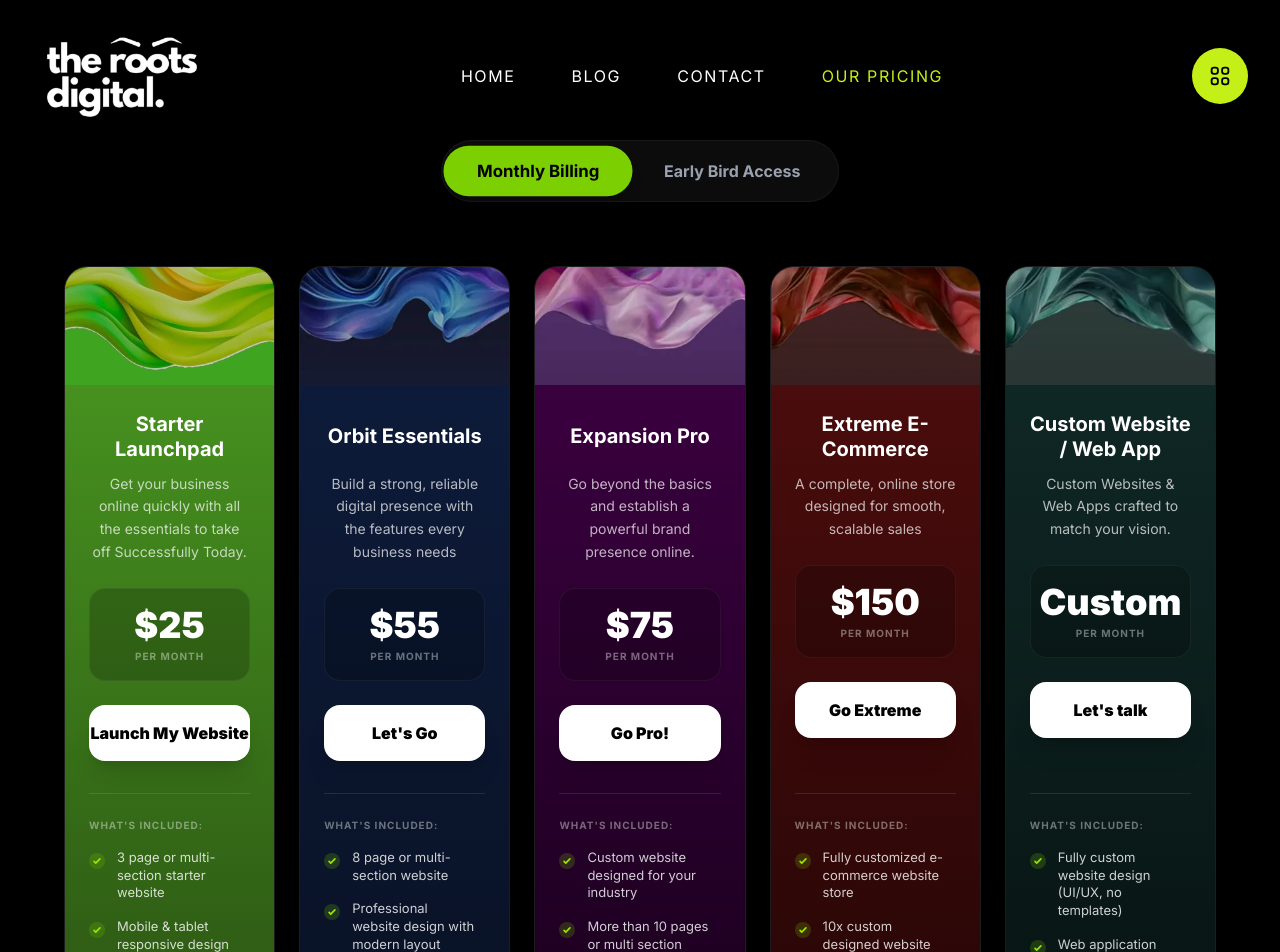
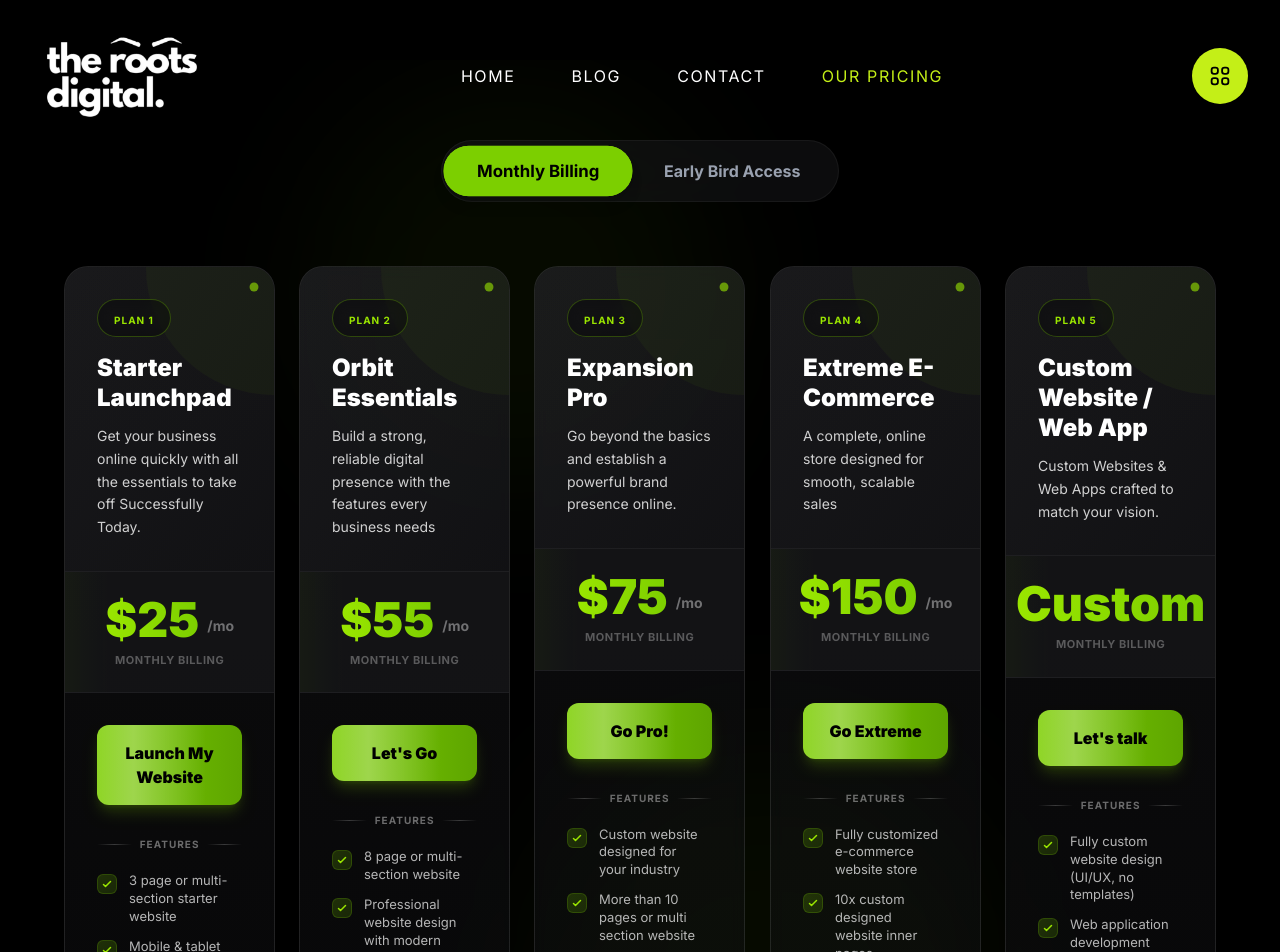
Before and after one commit to Thelastcodecom/therootsdigital, a Next.js app: page /our-pricing in a window 1280 px wide. Shown: the top 952 px of the page. Built offline with nearby package versions, Linux system fonts and the light colour scheme.

Commit message:
Subscription card changed

```diff
--- a/src/components/SubscriptionsSection.tsx
+++ b/src/components/SubscriptionsSection.tsx
@@ -1,15 +1,13 @@
 "use client";
 
-import  { useState } from "react";
+import { useState } from "react";
 import { motion } from "framer-motion";
-import SubscriptionPopup from "@/components/SubscriptionForm";
+import SubscriptionPopup from "./SubscriptionForm";
 
 interface Plan {
   id: number;
   title: string;
   description: string;
-  color: string;
-  image: string;
   features: string[];
 }
 
@@ -29,8 +27,6 @@ const plans: Plan[] = [
     title: "Starter Launchpad",
     description:
       "Get your business online quickly with all the essentials to take off Successfully Today.",
-    color: "from-[#46911F] to-[#2A5212]",
-    image: "/images/subscription-images/1.jpg",
     features: [
       "3 page or multi-section starter website",
       "Mobile & tablet responsive design",
@@ -53,8 +49,6 @@ const plans: Plan[] = [
     title: "Orbit Essentials",
     description:
       "Build a strong, reliable digital presence with the features every business needs",
-    color: "from-[#0D1B3A] to-[#091123]",
-    image: "/images/subscription-images/2.webp",
     features: [
       "8 page or multi-section website",
       "Professional website design with modern layout",
@@ -75,8 +69,6 @@ const plans: Plan[] = [
     title: "Expansion Pro",
     description:
       "Go beyond the basics and establish a powerful brand presence online.",
-    color: "from-[#3A003F] to-[#19001C]",
-    image: "/images/subscription-images/3.webp",
     features: [
       "Custom website designed for your industry",
       "More than 10 pages or multi section website",
@@ -99,8 +91,6 @@ const plans: Plan[] = [
     id: 4,
     title: "Extreme E-Commerce",
     description: "A complete, online store designed for smooth, scalable sales",
-    color: "from-[#4A0C0C] to-[#260606]",
-    image: "/images/subscription-images/4.webp",
     features: [
       "Fully customized e-commerce website store",
       "10x custom designed website inner pages",
@@ -129,8 +119,6 @@ const plans: Plan[] = [
     id: 5,
     title: "Custom Website / Web App",
     description: "Custom Websites & Web Apps crafted to match your vision.",
-    color: "from-[#0F2725] to-[#071312]",
-    image: "/images/subscription-images/5.webp",
     features: [
       "Fully custom website design (UI/UX, no templates)",
       "Web application development (dashboards, booking systems, CRMs, etc.)",
@@ -176,9 +164,36 @@ const PricingSection = () => {
   const [isPopupOpen, setIsPopupOpen] = useState(false);
   const [selectedPlan, setSelectedPlan] = useState<PopupPlan | null>(null);
 
+  return (
+    <section className="w-full bg-black py-20 text-white overflow-hidden mt-15 relative">
+      {/* Animated Background Elements */}
+      <div className="absolute inset-0 overflow-hidden pointer-events-none">
+        <motion.div
+          className="absolute top-0 left-1/4 w-96 h-96 bg-lime-500/5 rounded-full blur-3xl"
+          animate={{
+            y: [0, 100, 0],
+            scale: [1, 1.2, 1],
+          }}
+          transition={{
+            duration: 8,
+            repeat: Infinity,
+            ease: "easeInOut",
+          }}
+        />
+        <motion.div
+          className="absolute bottom-0 right-1/4 w-96 h-96 bg-lime-500/5 rounded-full blur-3xl"
+          animate={{
+            y: [0, -100, 0],
+            scale: [1, 1.3, 1],
+          }}
+          transition={{
+            duration: 10,
+            repeat: Infinity,
+            ease: "easeInOut",
+          }}
+        />
+      </div>
 
-  return (
-    <section className="w-full bg-black py-20 text-white overflow-hidden mt-15">
       <style>{`
         .custom-scrollbar::-webkit-scrollbar {
           width: 4px;
@@ -194,32 +209,64 @@ const [selectedPlan, setSelectedPlan] = useState<PopupPlan | null>(null);
         .custom-scrollbar::-webkit-scrollbar-thumb:hover {
           background: rgba(163, 230, 53, 0.6);
         }
+
+        @keyframes shimmer {
+          0% {
+            background-position: -1000px 0;
+          }
+          100% {
+            background-position: 1000px 0;
+          }
+        }
+
+        .shimmer {
+          background: linear-gradient(
+            90deg,
+            transparent 0%,
+            rgba(163, 230, 53, 0.1) 50%,
+            transparent 100%
+          );
+          background-size: 1000px 100%;
+          animation: shimmer 3s infinite;
+        }
       `}</style>
 
-      <div className="w-full px-4 xl:px-16 2xl:px-24">
+      <div className="w-full px-4 xl:px-16 2xl:px-24 relative z-10">
         {/* Tabs */}
-        <div className="flex justify-center mb-16">
-          <div className="bg-zinc-900/50 p-1.5 rounded-full flex gap-1 border border-white/5">
+        <motion.div
+          initial={{ opacity: 0, y: -20 }}
+          animate={{ opacity: 1, y: 0 }}
+          transition={{ duration: 0.4, ease: "easeOut" }}
+          className="flex justify-center mb-16"
+        >
+          <div className="bg-zinc-900/50 p-1.5 rounded-full flex gap-1 border border-white/5 backdrop-blur-xl">
             {(["monthly", "early"] as const).map((t) => (
               <button
                 key={t}
                 onClick={() => setTab(t)}
-                className={`px-8 py-3 rounded-full font-bold transition-all duration-300 md:whitespace-nowrap
+                className={`px-8 py-3 rounded-full font-bold transition-all duration-150 ease-out md:whitespace-nowrap relative overflow-hidden
                   ${
                     tab === t
                       ? "bg-lime-500 text-black shadow-lg scale-105"
                       : "text-gray-400 hover:text-white"
                   }`}
               >
+                {tab === t && (
+                  <motion.div
+                    layoutId="activeTab"
+                    className="absolute inset-0 bg-lime-500 -z-10"
+                    transition={{ duration: 0.2, ease: "easeOut" }}
+                  />
+                )}
                 {t === "monthly" ? "Monthly Billing" : "Early Bird Access"}
               </button>
             ))}
           </div>
-        </div>
+        </motion.div>
 
         {/* Cards Grid */}
         <div className="grid gap-6 lg:gap-4 xl:gap-6 xl:grid-cols-5 lg:grid-cols-3 md:grid-cols-2 grid-cols-1 items-stretch">
-          {plans.map((plan) => {
+          {plans.map((plan, index) => {
             const activePricing = pricing[plan.id][tab];
 
             return (
@@ -227,42 +274,135 @@ const [selectedPlan, setSelectedPlan] = useState<PopupPlan | null>(null);
                 key={plan.id}
                 initial={{ opacity: 0, y: 40 }}
                 whileInView={{ opacity: 1, y: 0 }}
-                viewport={{ once: true, amount: 0.1 }}
-                transition={{ duration: 0.6, delay: plan.id * 0.1 }}
-                className="group flex flex-col h-full rounded-3xl overflow-hidden border border-white/10 bg-zinc-900/20 transition-all duration-500 hover:border-lime-500/40 hover:shadow-[0_20px_40px_-15px_rgba(163,230,53,0.15)]"
+                viewport={{ once: true, amount: 0.2 }}
+                transition={{
+                  duration: 0.4,
+                  delay: index * 0.05,
+                  ease: [0.22, 1, 0.36, 1]
+                }}
+                whileHover={{ scale: 1.015, y: -4 }}
+                className="group flex flex-col h-full rounded-3xl overflow-hidden border border-white/10 bg-gradient-to-b from-zinc-900/50 to-zinc-900/30 backdrop-blur-sm transition-all duration-100 ease-out hover:border-lime-500/50 hover:shadow-[0_20px_80px_-15px_rgba(163,230,53,0.4)] relative will-change-transform"
               >
-                {/* Image Container - Adjusted aspect and object position */}
-                <div className="relative aspect-video w-full overflow-hidden bg-zinc-800">
-                  <img
-                    src={plan.image}
-                    alt={plan.title}
-                    className={`w-full h-full object-cover object-top transition-all duration-1000 group-hover:scale-110 `}
+                {/* Animated border glow */}
+                <div className="absolute inset-0 rounded-3xl opacity-0 group-hover:opacity-100 transition-opacity duration-150 ease-out pointer-events-none">
+                  <div className="absolute inset-0 rounded-3xl bg-gradient-to-r from-lime-500/20 via-lime-400/20 to-lime-500/20 shimmer" />
+                </div>
+
+                {/* Floating particles effect on hover */}
+                <div className="absolute inset-0 overflow-hidden pointer-events-none opacity-0 group-hover:opacity-100 transition-opacity duration-150 ease-out">
+                  {[...Array(3)].map((_, i) => (
+                    <motion.div
+                      key={i}
+                      className="absolute w-1 h-1 bg-lime-400 rounded-full"
+                      style={{
+                        left: `${20 + i * 30}%`,
+                        top: "100%",
+                      }}
+                      animate={{
+                        y: [0, -300],
+                        opacity: [0, 1, 0],
+                      }}
+                      transition={{
+                        duration: 2,
+                        delay: i * 0.3,
+                        repeat: Infinity,
+                        ease: "easeOut",
+                      }}
                     />
-                  <div className="absolute inset-0 bg-black/20 group-hover:bg-transparent transition-colors duration-500" />
+                  ))}
+                </div>
+
+                {/* Header Section */}
+                <div className="relative p-8 bg-gradient-to-br from-zinc-800/50 to-zinc-900/50 group-hover:from-zinc-800/70 group-hover:to-zinc-900/70 transition-all duration-150 ease-out">
+                  {/* Animated corner accent */}
+                  <div className="absolute top-0 right-0 w-32 h-32 bg-lime-500/5 rounded-bl-full transition-all duration-150 ease-out" />
+
+                  {/* Glowing orb */}
+                  <motion.div
+                    className="absolute top-4 right-4 w-2 h-2 bg-lime-400 rounded-full"
+                    animate={{
+                      scale: [1, 1.5, 1],
+                      opacity: [0.5, 1, 0.5],
+                    }}
+                    transition={{
+                      duration: 2,
+                      repeat: Infinity,
+                      ease: "easeInOut",
+                    }}
+                  />
+
+                  <div className="relative z-10">
+                    <motion.div
+                      initial={{ scale: 0 }}
+                      whileInView={{ scale: 1 }}
+                      transition={{ delay: 0.15 + index * 0.05, duration: 0.3, ease: "easeOut" }}
+                      className="inline-block px-4 py-1.5 bg-black/40 backdrop-blur-sm rounded-full border border-lime-500/30 mb-4"
+                    >
+                      <span className="text-[10px] uppercase tracking-widest font-bold text-lime-400">
+                        Plan {plan.id}
+                      </span>
+                    </motion.div>
+
+                    <motion.h3
+                      initial={{ opacity: 0, x: -10 }}
+                      whileInView={{ opacity: 1, x: 0 }}
+                      transition={{ delay: 0.2 + index * 0.05, duration: 0.3, ease: "easeOut" }}
+                      className="text-2xl font-black mb-3 leading-tight group-hover:text-lime-400 transition-colors duration-150 ease-out"
+                    >
+                      {plan.title}
+                    </motion.h3>
+
+                    <motion.p
+                      initial={{ opacity: 0 }}
+                      whileInView={{ opacity: 1 }}
+                      transition={{ delay: 0.25 + index * 0.05, duration: 0.3, ease: "easeOut" }}
+                      className="text-sm text-white/80 leading-relaxed"
+                    >
+                      {plan.description}
+                    </motion.p>
+                  </div>
+                </div>
+
+                {/* Pricing Section */}
+                <div className="px-8 py-6 bg-zinc-900/70 border-y border-white/5 relative overflow-hidden">
+                  {/* Animated background line */}
+                  <motion.div
+                    className="absolute inset-0 bg-gradient-to-r from-transparent via-lime-500/10 to-transparent"
+                    animate={{
+                      x: ["-100%", "100%"],
+                    }}
+                    transition={{
+                      duration: 3,
+                      repeat: Infinity,
+                      ease: "linear",
+                    }}
+                  />
+
+                  <div className="relative z-10 flex items-end justify-center gap-2">
+                    <motion.span
+                      key={`${plan.id}-${tab}`}
+                      initial={{ scale: 0.8, opacity: 0 }}
+                      animate={{ scale: 1, opacity: 1 }}
+                      transition={{ duration: 0.2, ease: "easeOut" }}
+                      className="text-5xl font-black bg-gradient-to-r from-lime-400 to-lime-500 bg-clip-text text-transparent"
+                    >
+                      {activePricing.price}
+                    </motion.span>
+                    {activePricing.price !== "Custom" && (
+                      <span className="text-white/40 text-sm font-bold mb-2">
+                        /{tab === "monthly" ? "mo" : "once"}
+                      </span>
+                    )}
+                  </div>
+                  <p className="text-center text-[11px] uppercase tracking-wider font-bold text-white/30 mt-2">
+                    {tab === "monthly" ? "Monthly Billing" : "One-Time Payment"}
+                  </p>
                 </div>
 
                 {/* Content Area */}
-                <div
-                  className={`flex flex-col flex-1 p-6 bg-gradient-to-b ${plan.color}`}
-                >
-                  <div className="flex-1">
-                    <h3 className="text-xl font-bold text-center mb-2 leading-tight min-h-[56px] flex items-center justify-center">
-                      {plan.title}
-                    </h3>
-                    <p className="text-center text-sm text-white/70 mb-6 leading-relaxed min-h-[60px]">
-                      {plan.description}
-                    </p>
-
-                    <div className="text-center mb-6 py-4 bg-black/20 rounded-2xl border border-white/5">
-                      <p className="text-4xl font-black mb-1">
-                        {activePricing.price}
-                      </p>
-                      <p className="text-[10px] uppercase tracking-widest font-bold text-white/40">
-                        {tab === "monthly" ? "Per Month" : "One-Time Offer"}
-                      </p>
-                    </div>
-
-                    <button
+                <div className="flex flex-col flex-1 p-8">
+                  {/* CTA Button */}
+                  <motion.button
                     onClick={() => {
                       setSelectedPlan({
                         ...plan,
@@ -271,26 +411,52 @@ const [selectedPlan, setSelectedPlan] = useState<PopupPlan | null>(null);
                       });
                       setIsPopupOpen(true);
                     }}
-                      className="w-full bg-white text-black hover:bg-lime-500 hover:scale-[1.02] active:scale-[0.98] font-black py-4 rounded-2xl transition-all duration-300 mb-8 shadow-xl"
+                    whileHover={{ scale: 1.03 }}
+                    whileTap={{ scale: 0.97 }}
+                    transition={{ duration: 0.1, ease: "easeOut" }}
+                    className="w-full bg-gradient-to-r from-lime-500 to-lime-600 hover:from-lime-400 hover:to-lime-500 text-black font-black py-4 rounded-xl transition-all duration-150 ease-out mb-8 shadow-lg shadow-lime-500/20 group-hover:shadow-lime-500/50 relative overflow-hidden"
                   >
-                      {activePricing.buttonText}
-                    </button>
+                    <motion.div
+                      className="absolute inset-0 bg-gradient-to-r from-white/0 via-white/30 to-white/0"
+                      animate={{
+                        x: ["-100%", "200%"],
+                      }}
+                      transition={{
+                        duration: 2,
+                        repeat: Infinity,
+                        repeatDelay: 1,
+                      }}
+                    />
+                    <span className="relative z-10">{activePricing.buttonText}</span>
+                  </motion.button>
+
+                  {/* Feature List */}
+                  <div className="flex-1">
+                    <div className="flex items-center gap-2 mb-5">
+                      <div className="h-px flex-1 bg-gradient-to-r from-transparent via-white/20 to-transparent"></div>
+                      <span className="text-[10px] uppercase tracking-widest font-bold text-white/40">
+                        Features
+                      </span>
+                      <div className="h-px flex-1 bg-gradient-to-r from-transparent via-white/20 to-transparent"></div>
                     </div>
 
-                  {/* Feature List */}
-                  <div className="border-t border-white/10 pt-6">
-                    <p className="text-[10px] uppercase tracking-widest font-bold text-white/40 mb-4">
-                      What&apos;s included:
-                    </p>
-                    <ul className="space-y-4 text-[13px] text-white/80 max-h-[220px] overflow-y-auto pr-2 custom-scrollbar">
+                    <ul className="space-y-3 text-[13px] text-white/70 max-h-[280px] overflow-y-auto pr-2 custom-scrollbar">
                       {plan.features.map((feature, i) => (
-                        <li
+                        <motion.li
                           key={i}
+                          initial={{ opacity: 0, x: -10 }}
+                          whileInView={{ opacity: 1, x: 0 }}
+                          viewport={{ once: true }}
+                          transition={{ delay: i * 0.02, duration: 0.2, ease: "easeOut" }}
                           className="flex gap-3 items-start leading-snug group/item"
                         >
-                          <div className="mt-1 w-4 h-4 rounded-full bg-lime-500/20 flex items-center justify-center flex-shrink-0 group-hover/item:bg-lime-500/40 transition-colors">
+                          <motion.div
+                            whileHover={{ rotate: 360, scale: 1.15 }}
+                            transition={{ duration: 0.3, ease: "easeOut" }}
+                            className="mt-0.5 w-5 h-5 rounded-md bg-gradient-to-br from-lime-500/20 to-lime-600/20 flex items-center justify-center flex-shrink-0 group-hover/item:from-lime-500/40 group-hover/item:to-lime-600/40 transition-all duration-100 ease-out border border-lime-500/20"
+                          >
                             <svg
-                              className="w-2.5 h-2.5 text-lime-400"
+                              className="w-3 h-3 text-lime-400"
                               fill="none"
                               viewBox="0 0 24 24"
                               stroke="currentColor"
@@ -298,25 +464,36 @@ const [selectedPlan, setSelectedPlan] = useState<PopupPlan | null>(null);
                               <path
                                 strokeLinecap="round"
                                 strokeLinejoin="round"
-                                strokeWidth={4}
+                                strokeWidth={3}
                                 d="M5 13l4 4L19 7"
                               />
                             </svg>
-                          </div>
-                          <span className="group-hover/item:text-white transition-colors">
+                          </motion.div>
+                          <span className="group-hover/item:text-white transition-colors duration-100 ease-out">
                             {feature}
                           </span>
-                        </li>
+                        </motion.li>
                       ))}
                     </ul>
                   </div>
                 </div>
+
+                {/* Bottom accent line */}
+                <motion.div
+                  className="h-1 bg-gradient-to-r from-lime-500/50 via-lime-400 to-lime-500/50"
+                  initial={{ scaleX: 0 }}
+                  whileInView={{ scaleX: 1 }}
+                  viewport={{ once: true }}
+                  transition={{ duration: 0.5, delay: 0.1 + index * 0.05, ease: "easeOut" }}
+                />
               </motion.div>
             );
           })}
         </div>
       </div>
-      {selectedPlan && (
+
+      {/* Popup - Keep original logic unchanged */}
+      {selectedPlan &&  (
         <SubscriptionPopup
           isOpen={isPopupOpen}
           onClose={() => setIsPopupOpen(false)}
```
Lines whose indentation alone changed are shown as unchanged.
